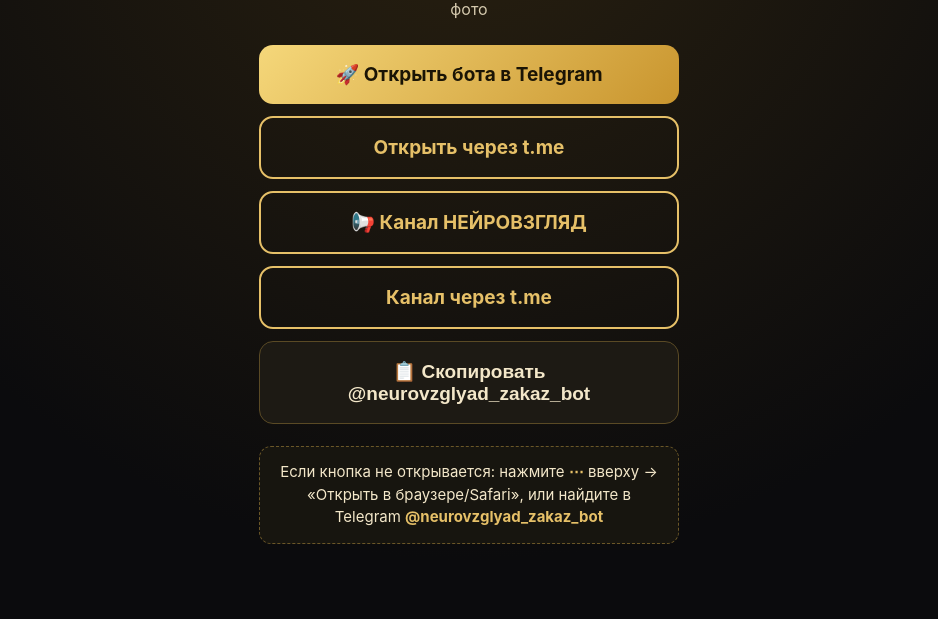
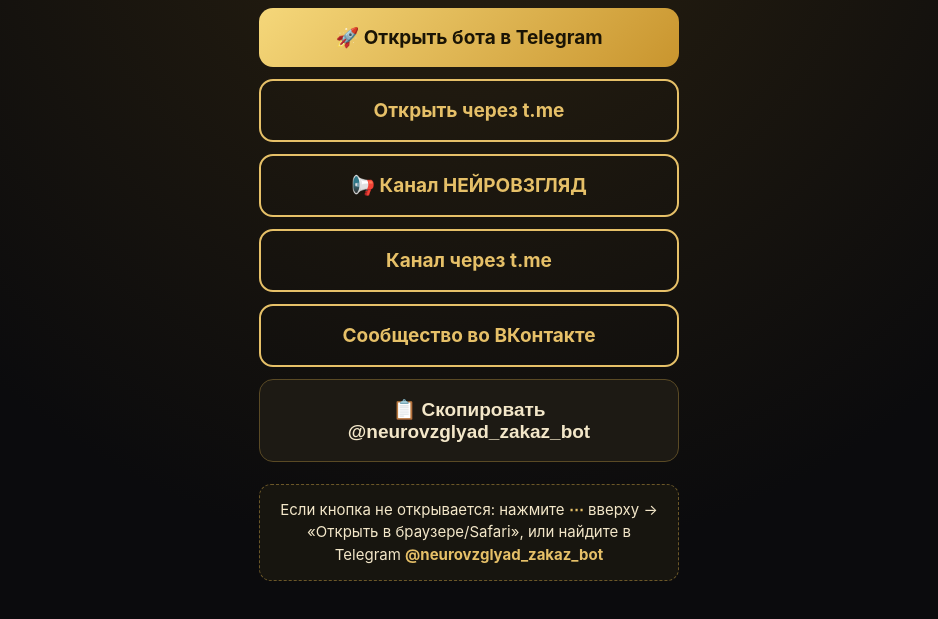
Before and after one commit to nafox666/neuro-zakaz, a plain HTML site: page index.html in a window 1280 px wide. Shown: the part 157-776 px from the top of the page, without its empty margins (171-1109 px from the left). Drawn offline with Linux system fonts and the light colour scheme.

Commit message:
Add VK community button to landing

```diff
--- a/index.html
+++ b/index.html
@@ -10,6 +10,7 @@ button{background:#1d1a14;color:#f3e7c9;border:1px solid #5a4a25}.h{margin-top:2
 <a class="b o" href="https://t.me/neurovzglyad_zakaz_bot">Открыть через t.me</a>
 <a class="b o" href="tg://resolve?domain=romaha_avdey">📢 Канал НЕЙРОВЗГЛЯД</a>
 <a class="b o" href="https://t.me/romaha_avdey">Канал через t.me</a>
+<a class="b o" href="https://vk.com/club237167237">Сообщество во ВКонтакте</a>
 <button id="cp">📋 Скопировать @neurovzglyad_zakaz_bot</button>
 <div class="h">Если кнопка не открывается: нажмите <b>⋯</b> вверху → «Открыть в браузере/Safari», или найдите в Telegram <b>@neurovzglyad_zakaz_bot</b></div></div>
 <script>document.getElementById('cp').onclick=function(){var t='@neurovzglyad_zakaz_bot',b=this;function ok(){b.textContent='✅ Скопировано!'}
```
